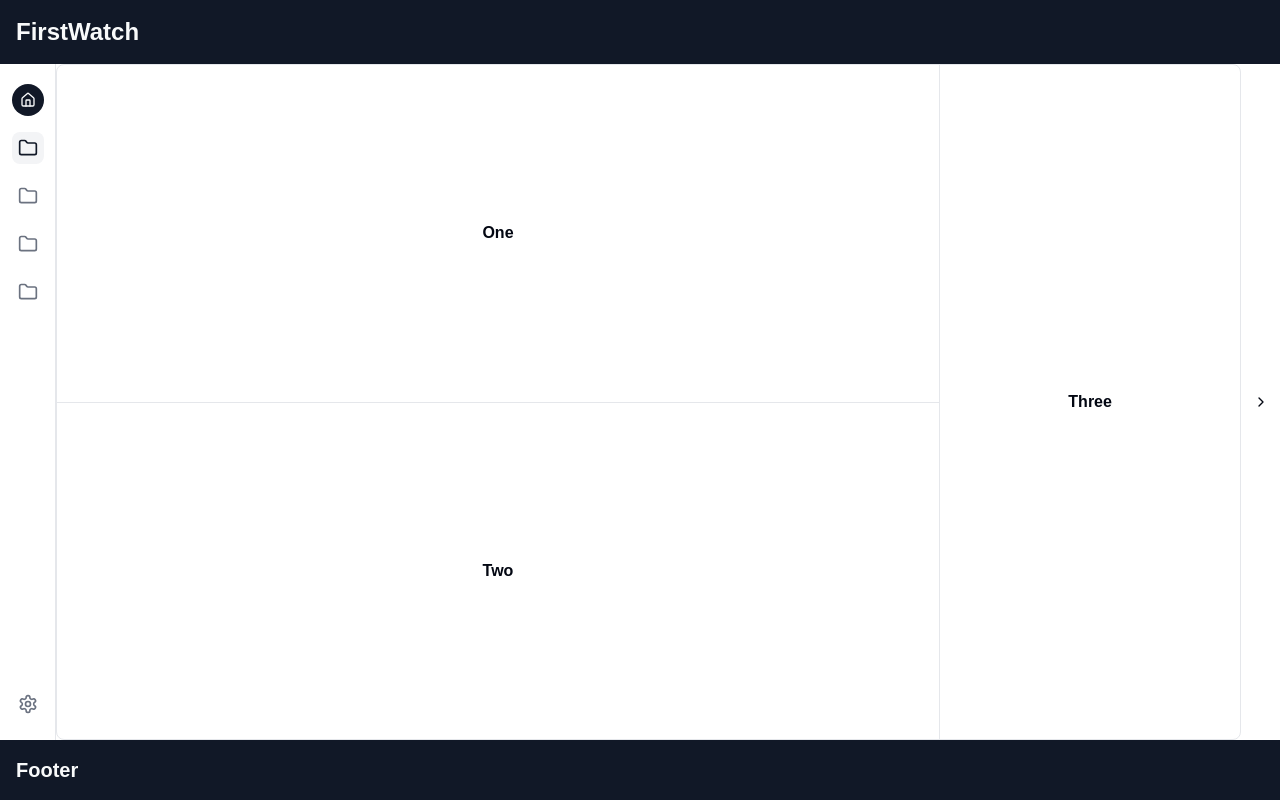
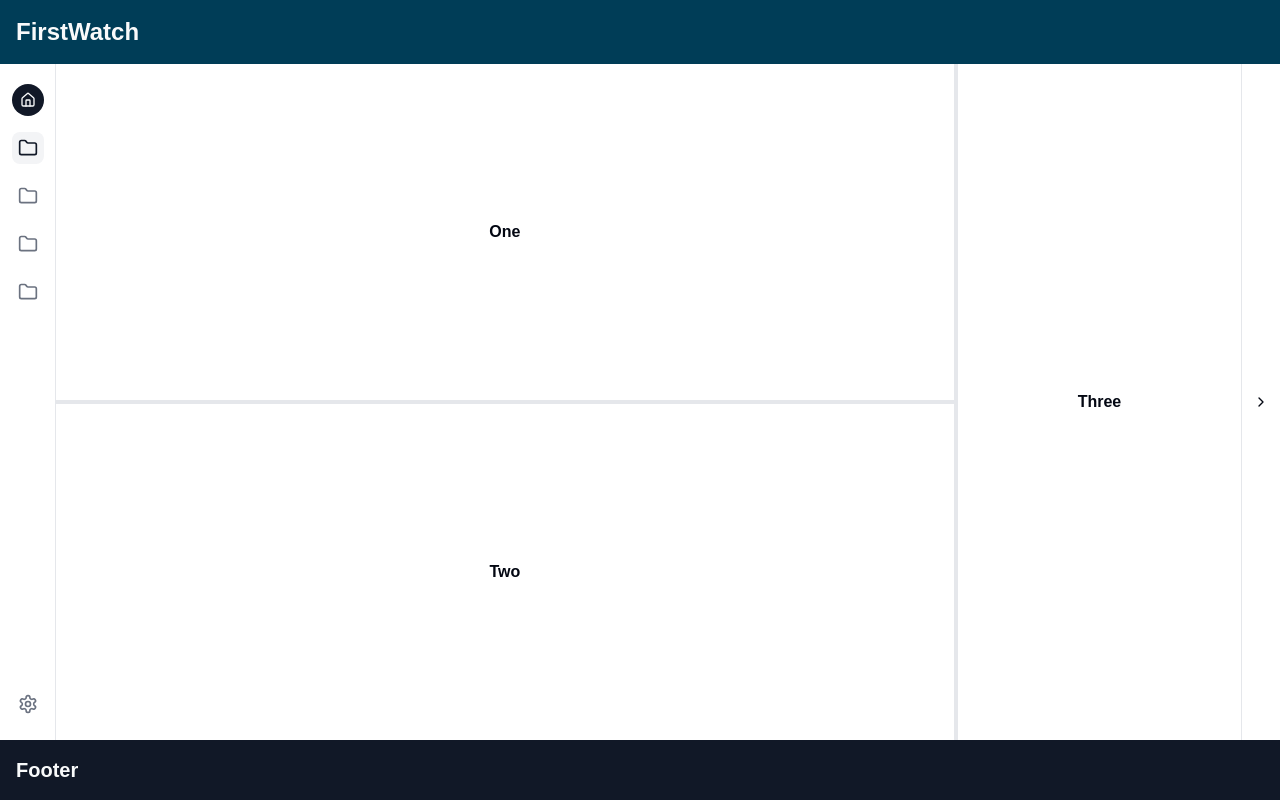
Before and after one commit to bmccurdy/dashboard, a Next.js app: page / in a window 1280 px wide. Both pictures are taken after a click on the button "Show Box One". Built offline with nearby package versions, Linux system fonts and the light colour scheme.

Commit message:
final template changes before lato swap

```diff
--- a/components/resizable-demo.tsx
+++ b/components/resizable-demo.tsx
@@ -16,7 +16,7 @@ export function ResizableDemo() {
 
   return (
     <div className="flex flex-col h-screen">
-      <header className="bg-primary text-primary-foreground p-4">
+      <header className="bg-[#003d57] text-primary-foreground p-4">
         <h1 className="text-2xl font-bold">FirstWatch</h1>
       </header>
 
@@ -96,7 +96,7 @@ export function ResizableDemo() {
         </aside>
 
         <div className="flex-grow flex">
-          <ResizablePanelGroup direction="horizontal" className="min-h-[200px] rounded-lg border">
+          <ResizablePanelGroup direction="horizontal" className="min-h-[200px]">
             <ResizablePanel defaultSize={100}>
               <ResizablePanelGroup direction="vertical">
                 <ResizablePanel defaultSize={50}>
@@ -104,8 +104,8 @@ export function ResizableDemo() {
                     <span className="font-semibold">One</span>
                   </div>
                 </ResizablePanel>
-                <ResizableHandle />
-                <ResizablePanel defaultSize={50}>
+                <ResizableHandle className="bg-border hover:bg-blue-400 p-0.5" />
+                <ResizablePanel defaultSize={50} minSize={8}>
                   <div className="flex h-full items-center justify-center p-6">
                     <span className="font-semibold">Two</span>
                   </div>
@@ -114,8 +114,8 @@ export function ResizableDemo() {
             </ResizablePanel>
             {isBoxOneVisible && (
               <>
-                <ResizableHandle />
-                <ResizablePanel defaultSize={34}>
+                <ResizableHandle className="bg-border hover:bg-blue-400 p-0.5" />
+                <ResizablePanel minSize={24} maxSize={40}>
                   <div className="flex h-full items-center justify-center p-6">
                     <span className="font-semibold">Three</span>
                   </div>
@@ -126,7 +126,7 @@ export function ResizableDemo() {
           <Button
             variant="ghost"
             size="icon"
-            className="h-full rounded-none"
+            className="h-full rounded-none border-l"
             onClick={() => setIsBoxOneVisible(!isBoxOneVisible)}
             aria-label={isBoxOneVisible ? "Hide Box One" : "Show Box One"}
           >
```
